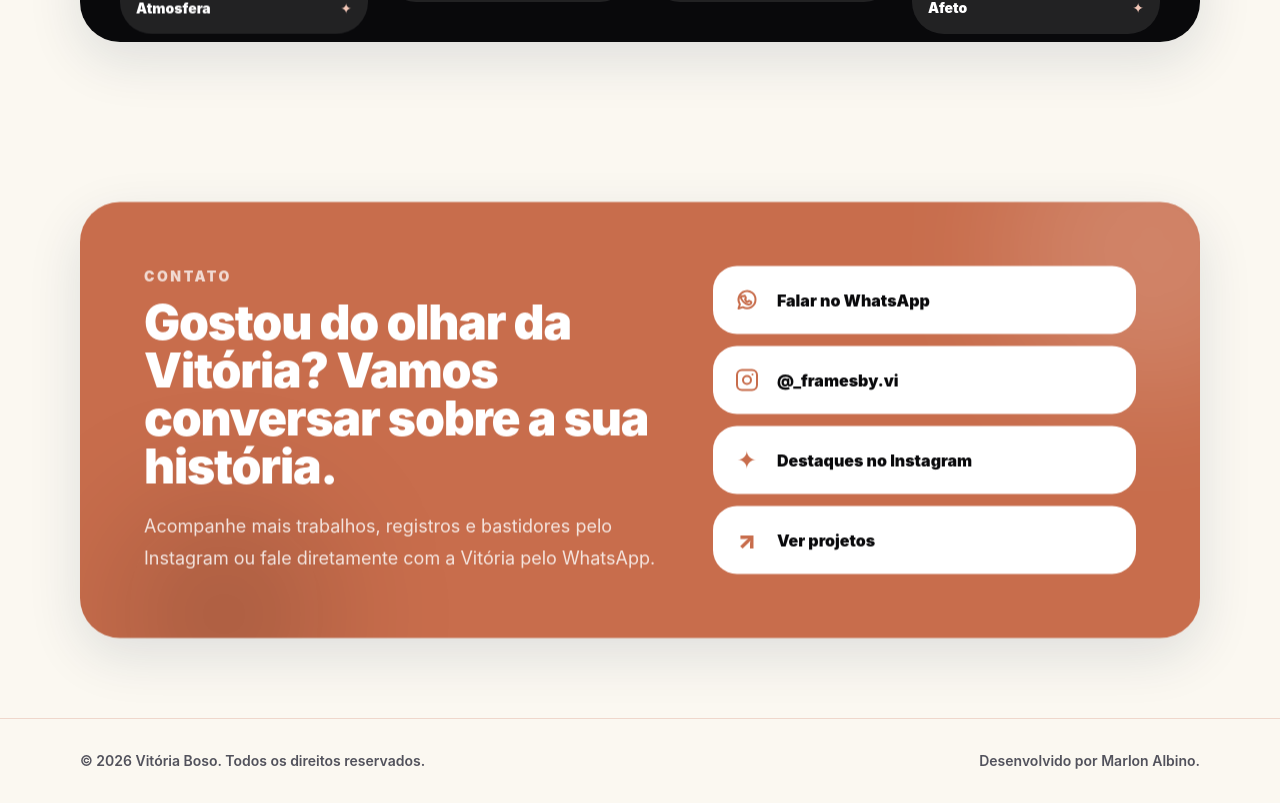
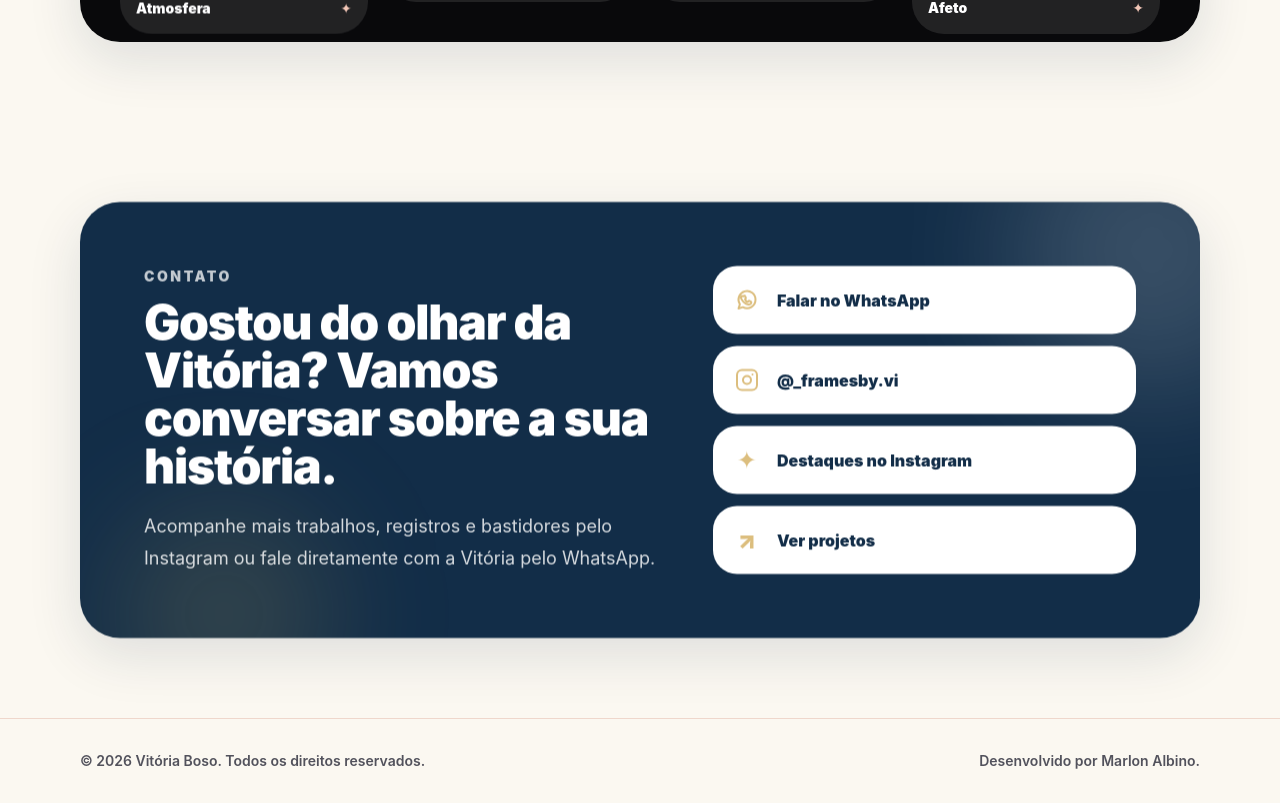
Before and after one commit to marlouun/portfolio-vitoria-boso, a React (Vite) app: page / in a window 1280 px wide. Shown: the part 3438-4241 px from the top of the page. Built offline with nearby package versions, Linux system fonts and the light colour scheme.

Commit message:
style: aplica paleta VITRA ao site

```diff
--- a/src/components/Contact.tsx
+++ b/src/components/Contact.tsx
@@ -50,9 +50,9 @@ export function Contact() {
     <section id="contato" className="py-16 sm:py-20">
       <div className="container-page">
         <Reveal>
-          <div className="relative overflow-hidden rounded-[2.5rem] bg-[#c86d4c] p-8 text-white soft-shadow sm:p-12 lg:p-16">
+          <div className="relative overflow-hidden rounded-[2.5rem] bg-[#122d48] p-8 text-white soft-shadow sm:p-12 lg:p-16">
             <div className="absolute -right-24 -top-24 h-72 w-72 rounded-full bg-white/16 blur-3xl" aria-hidden="true" />
-            <div className="absolute -bottom-20 left-10 h-52 w-52 rounded-full bg-zinc-950/16 blur-3xl" aria-hidden="true" />
+            <div className="absolute -bottom-20 left-10 h-52 w-52 rounded-full bg-[#f0cf66]/16 blur-3xl" aria-hidden="true" />
             <div className="relative grid gap-10 lg:grid-cols-[1fr_0.8fr] lg:items-center">
               <div>
                 <p className="text-sm font-black uppercase tracking-[0.18em] text-white/75">Contato</p>
@@ -65,12 +65,12 @@ export function Contact() {
                   <a
                     key={link.label}
                     href={link.href}
-                    className="focus-ring contact-link flex items-center gap-4 rounded-3xl bg-white p-5 font-black text-zinc-950 transition duration-300 hover:translate-x-2"
+                    className="focus-ring contact-link flex items-center gap-4 rounded-3xl bg-white p-5 font-black text-[#122d48] transition duration-300 hover:translate-x-2"
                     target={link.href.startsWith('http') ? '_blank' : undefined}
                     rel={link.href.startsWith('http') ? 'noreferrer' : undefined}
                     style={{ transitionDelay: `${index * 0.03}s` }}
                   >
-                    <span className="flex h-7 w-7 items-center justify-center text-2xl text-[#c86d4c]" aria-hidden="true">
+                    <span className="flex h-7 w-7 items-center justify-center text-2xl text-[#dcbe7e]" aria-hidden="true">
                       {link.icon === 'instagram' ? <InstagramIcon /> : link.icon === 'whatsapp' ? <WhatsAppIcon /> : link.icon}
                     </span>
                     {link.label}
```
